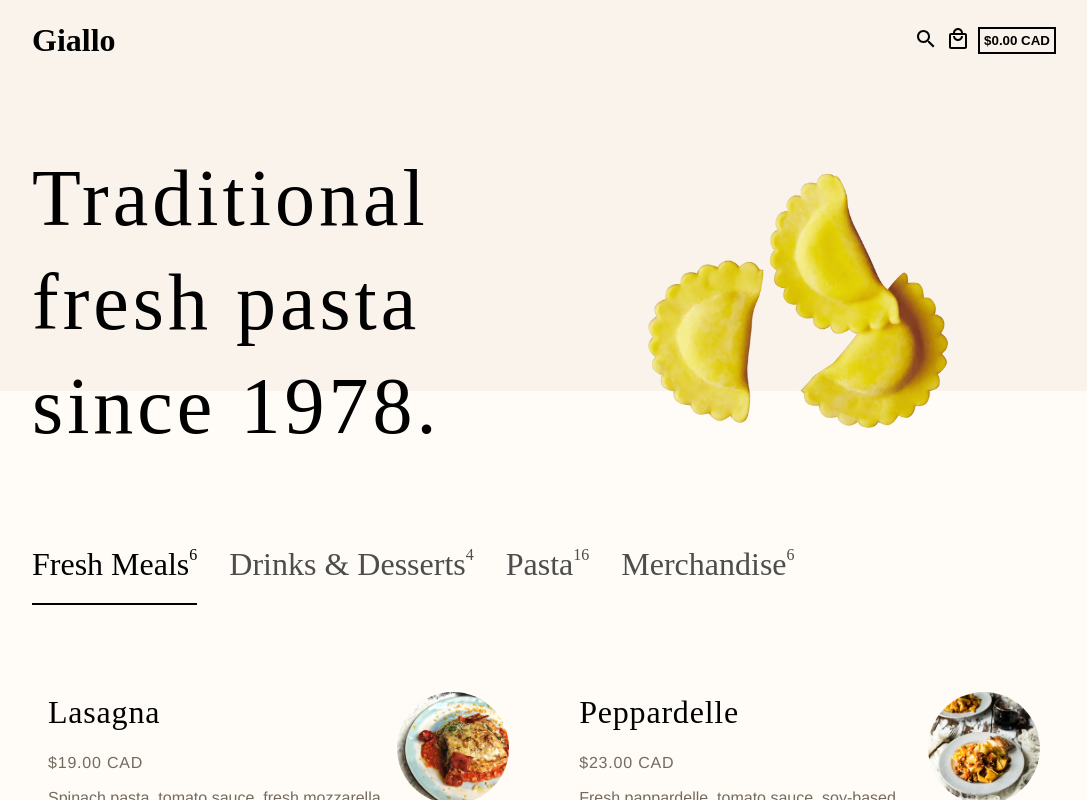
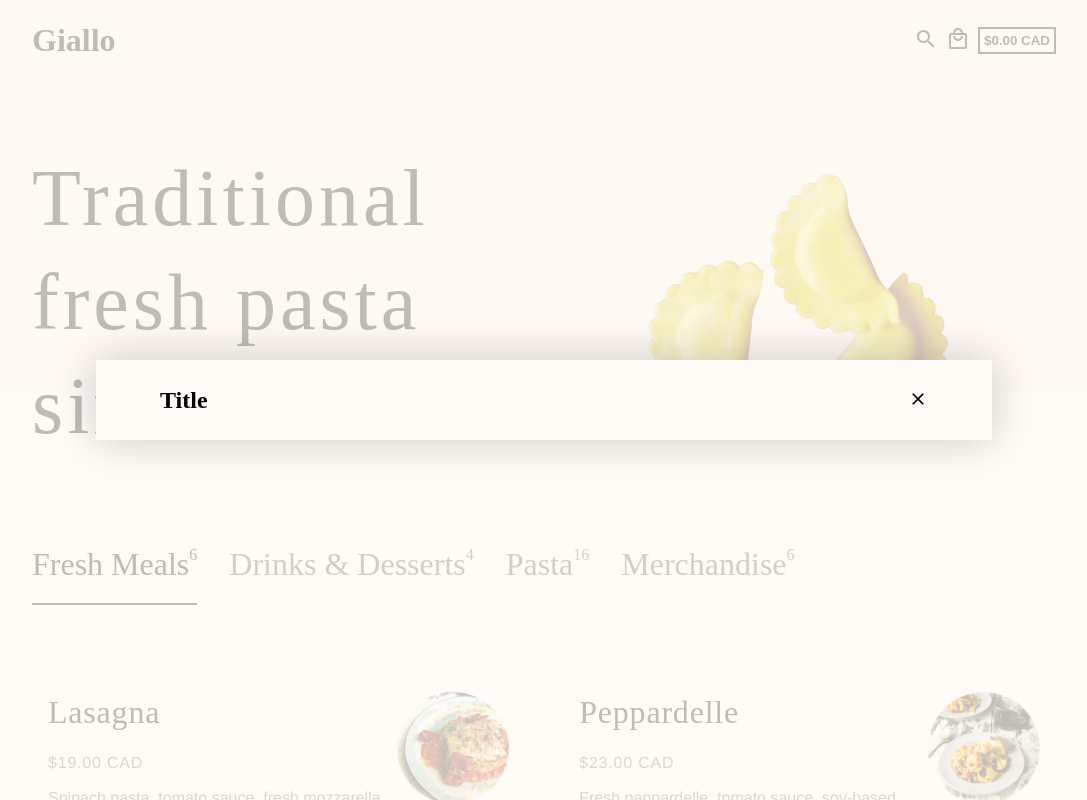
Before and after one commit to dineshraj-cell/italian-restaurant, a React (Create React App) app: page / in a window 1280 px wide. Both pictures are taken after a click on the element 374 px from the left and 748 px from the top of the page. Shown: the top 800 px of the page, without its empty margins (96-1183 px from the left). Built offline with nearby package versions, Linux system fonts and the light colour scheme.

Commit message:
added modal template

```diff
--- a/src/Components/MenuComponent.tsx
+++ b/src/Components/MenuComponent.tsx
@@ -2,9 +2,11 @@ import React, { useEffect, useState } from "react";
 import { useCategory } from "../contexts/CategoryContext";
 import { MENU } from "../dataset";
 import { Menu } from "../Interface/MenuInterface";
+import MenuItemModal from "./MenuItemModal";
 
 function MenuComponent() {
   const activeCategory = useCategory();
+  const [openMenuDialog, setOpenMenuDialog] = useState(false);
   const [menuItems, setMenuItems] = useState([]);
 
   useEffect(() => {
@@ -17,12 +19,24 @@ function MenuComponent() {
     return title.toLowerCase().replace(/\s/g, "");
   };
 
+  const handleMenuDialogOpen = () => {
+    setOpenMenuDialog(true);
+  };
+
+  const handleMenuDialogClose = () => {
+    setOpenMenuDialog(false);
+  };
+
   return (
     <section className="flex-center menu">
       <div className="view-content menu-container">
         {menuItems.map((item: Menu, index: any) => {
           return (
-            <div key={`menu-item-${index}`} className="menu-card">
+            <div
+              key={`menu-item-${index}`}
+              className="menu-card"
+              onClick={handleMenuDialogOpen}
+            >
               <div className="menu-item">
                 <div className="menu-item-section-area">
                   <h2 className="menu-item-title">{item.food}</h2>
@@ -44,6 +58,10 @@ function MenuComponent() {
           );
         })}
       </div>
+      <MenuItemModal
+        open={openMenuDialog}
+        handleClose={handleMenuDialogClose}
+      />
     </section>
   );
 }
--- /dev/null
+++ b/src/Components/MenuItemModal.jsx
@@ -0,0 +1,23 @@
+import React from "react";
+import CloseIcon from "@mui/icons-material/Close";
+
+export default function MenuItemModal({ open, handleClose }) {
+  return (
+    open && (
+      <div className="dialog">
+        <div className="dialog-overlay"></div>
+        <div className="dialog-modal">
+          <div className="dialog-header">
+            <h2 className="dialog-header-title">Title</h2>
+            <button
+              className="btn btn-icon dialog-header-close"
+              onClick={handleClose}
+            >
+              <CloseIcon fontSize="small" />
+            </button>
+          </div>
+        </div>
+      </div>
+    )
+  );
+}
--- /dev/null
+++ b/src/styles/_dialog.scss
@@ -0,0 +1,35 @@
+.dialog {
+    position: fixed;
+    top: 0;
+    left: 0;
+    width: 100%;
+    height: 100%;
+    z-index: 101;
+    display: flex;
+    justify-content: center;
+    align-items: center;
+    &-overlay {
+        background: $color-background;
+        opacity: 0.75;
+        position: absolute;
+        top: 0;
+        left: 0;
+        width: 100%;
+        height: 100%;
+    }
+    &-modal {
+        width: 60%;
+        border-radius: $border-radius-global;
+        background-color: $color-background;
+        box-shadow: 0 0 45px rgba(0, 0, 0, 0.2);
+        z-index: 1;
+        padding: 0 4rem;
+    }
+    &-header {
+        width: 100%;
+        height: 5rem;
+        display: flex;
+        justify-content: space-between;
+        align-items: center;
+    }
+}
--- a/src/styles/style.css
+++ b/src/styles/style.css
@@ -242,6 +242,58 @@
 
 .btn-icon:hover {
   color: #4d4d4d;
+}
+
+.dialog {
+  position: fixed;
+  top: 0;
+  left: 0;
+  width: 100%;
+  height: 100%;
+  z-index: 101;
+  display: -webkit-box;
+  display: -ms-flexbox;
+  display: flex;
+  -webkit-box-pack: center;
+      -ms-flex-pack: center;
+          justify-content: center;
+  -webkit-box-align: center;
+      -ms-flex-align: center;
+          align-items: center;
+}
+
+.dialog-overlay {
+  background: #fffbf6;
+  opacity: 0.75;
+  position: absolute;
+  top: 0;
+  left: 0;
+  width: 100%;
+  height: 100%;
+}
+
+.dialog-modal {
+  width: 60%;
+  border-radius: 0;
+  background-color: #fffbf6;
+  -webkit-box-shadow: 0 0 45px rgba(0, 0, 0, 0.2);
+          box-shadow: 0 0 45px rgba(0, 0, 0, 0.2);
+  z-index: 1;
+  padding: 0 4rem;
+}
+
+.dialog-header {
+  width: 100%;
+  height: 5rem;
+  display: -webkit-box;
+  display: -ms-flexbox;
+  display: flex;
+  -webkit-box-pack: justify;
+      -ms-flex-pack: justify;
+          justify-content: space-between;
+  -webkit-box-align: center;
+      -ms-flex-align: center;
+          align-items: center;
 }
 
 header {
@@ -963,6 +1015,8 @@ body {
   -webkit-box-sizing: border-box;
           box-sizing: border-box;
   font-family: Cardo, serif;
+  background: -webkit-gradient(linear, left top, left bottom, color-stop(70%, #faf3ec), color-stop(0%, #fffbf6));
+  background: linear-gradient(180deg, #faf3ec 70%, #fffbf6 0%);
 }
 
 .view-content {
--- a/src/styles/style.scss
+++ b/src/styles/style.scss
@@ -4,6 +4,7 @@
 @import './margin';
 @import './align';
 @import './button';
+@import './dialog';
 @import './header';
 @import './banner';
 @import './category';
@@ -16,6 +17,7 @@ body {
     padding: 0;
     box-sizing: border-box;
     font-family: $font-heading-family;
+    background: linear-gradient(180deg, $color-secondary-background 70%, $color-background 0%);
 }
 
 .view-content {
```
Also changed, not shown: package.json (+6 -2 lines), todo.txt, 2 other files (tests, documents, lock files or other folders).
